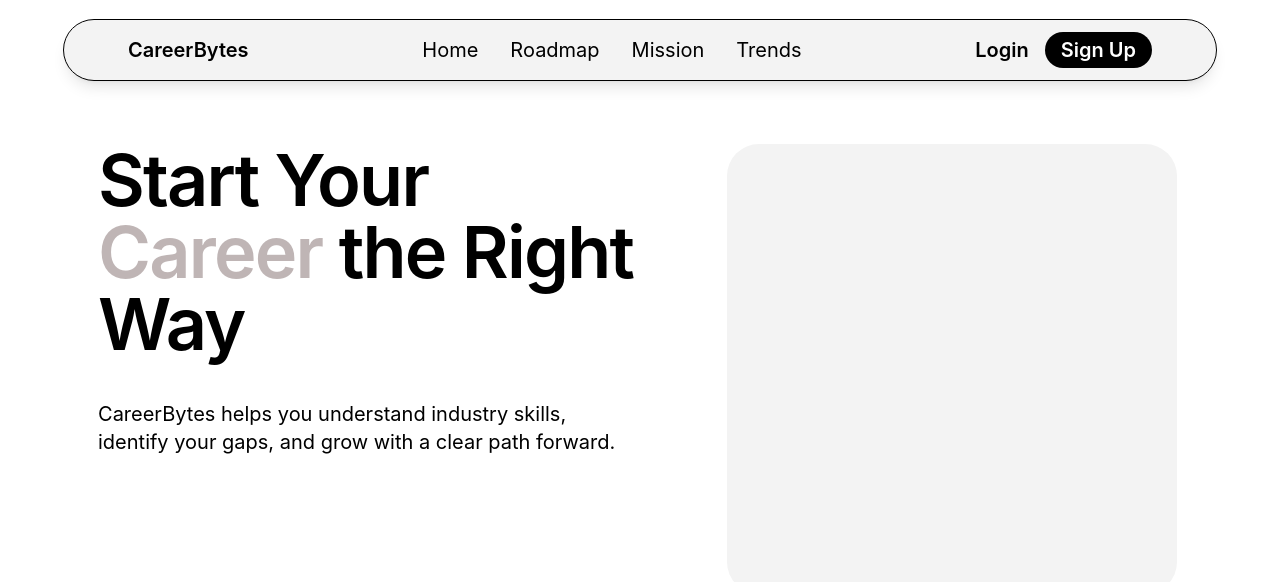
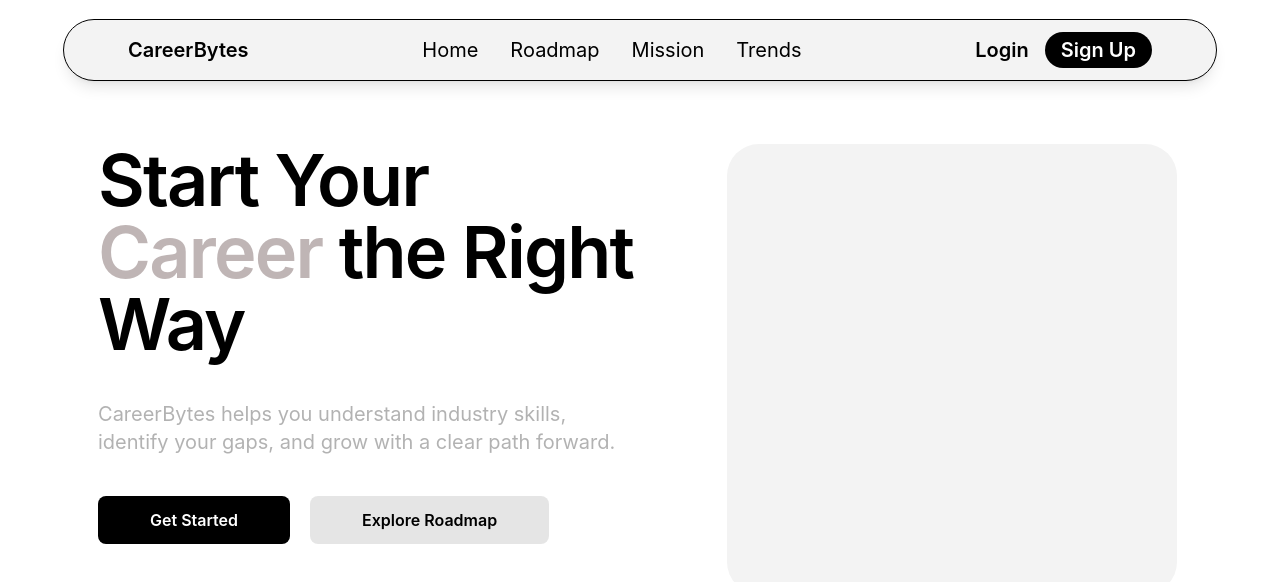
Before and after one commit to Ampasan/Frontend_CareerBytes, a React (Vite) app: page / in a window 1280 px wide. Shown: the top 582 px of the page. Built offline with nearby package versions, Linux system fonts and the light colour scheme.

Commit message:
add button

```diff
--- a/src/components/ui/Button.jsx
+++ b/src/components/ui/Button.jsx
@@ -0,0 +1,17 @@
+function Button({text, variant = "primary", className = ""}) {
+    const base = "p-3 px-13 font-semibold rounded-lg cursor-pointer transition";
+    const variants = {
+        primary: "bg-black text-white hover:bg-black/40",
+        secondary: "bg-black/10 text-black hover:bg-black/20",
+    };
+
+    return(
+        <>
+            <button className={`${base} ${variants[variant]} ${className}`}>
+                {text}
+            </button>
+        </>
+    )
+}
+
+export default Button
--- a/src/features/landing/components/HeroSection.jsx
+++ b/src/features/landing/components/HeroSection.jsx
@@ -1,3 +1,5 @@
+import Button from "../../../components/ui/Button";
+
 function HeroSection() {
     return(
         <>
@@ -8,11 +10,12 @@ function HeroSection() {
                 <h1 className="text-7xl font-semibold tracking-tight">
                     Start Your <br /> <span className="text-[var(--color-text)]">Career </span>the Right Way
                 </h1>
-                <p className="text-xl"> CareerBytes helps you understand industry skills,<br />identify your gaps, and grow with a clear path forward.</p>
+                <p className="text-xl text-black/30"> CareerBytes helps you understand industry skills,<br />identify your gaps, and grow with a clear path forward.</p>
 
                 {/* Button Component */}
-                <div>
-                    <button></button>
+                <div className="flex gap-5">
+                    <Button text="Get Started" variant="primary"/>
+                    <Button text="Explore Roadmap" variant="secondary"/>
                 </div>
             </div>
 
```
